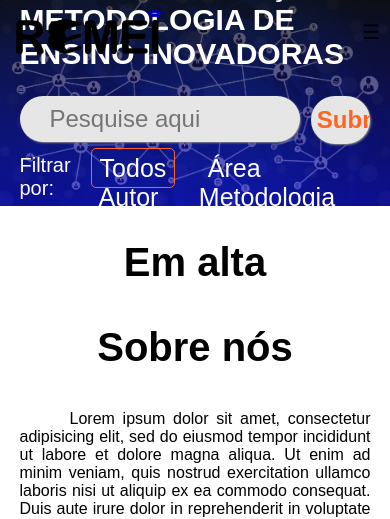
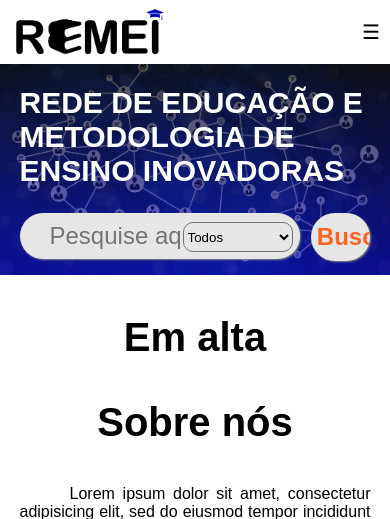
Before and after one commit to Guilherme-Veras/REMEI, a PHP site: page / in a window 390 px wide. Shown: the top 519 px of the page. Run offline with PHP 8.4, Linux system fonts and the light colour scheme; data that the repository does not hold is empty; some libraries are stand-ins or nearby versions.

Commit message:
Ajustes responsividade

```diff
--- a/www/back/funcsJS.php
+++ b/www/back/funcsJS.php
@@ -84,5 +84,8 @@
 	        openAreaModal();
 	    }
 	}
+	window.onresize = function(event) {
+		defineTamanhoInicio();
+	};
 
 </script>
--- a/www/backPaginas/JSinicio.php
+++ b/www/backPaginas/JSinicio.php
@@ -13,13 +13,19 @@
 
 
 	//definir posicao do header
+	function defineTamanhoInicio(){
 		telaWidth = document.getElementById('buscaSec').offsetWidth;
 		novaHeight = telaWidth / 1.84990253411306;
 		document.getElementById('buscaSec').style.height = novaHeight+"px";
 
 		descer = document.getElementsByClassName('descerBack');
 		for (i=0; i<descer.length; i++) {
+			if (telaWidth>1000) {
 				descer[i].style.marginTop = (novaHeight-75)+"px";
+			}else{
+				descer[i].style.marginTop = (novaHeight)+"px";
 			}
-
+		}
+	}
+	defineTamanhoInicio();
 </script>
--- a/www/css/inicio.css
+++ b/www/css/inicio.css
@@ -101,6 +101,16 @@ header *{
 	/*color: #ff6422;*/
 }
 
+.buscaSec .root .filtrosMobile{
+    position: absolute;
+    right: 25%;
+    margin-top: 9px;
+    background: #e6e6e6;
+    width: 110px;
+    height: 30px;
+    border-radius: 10px;
+}
+
 
 
 
@@ -112,3 +122,11 @@ header *{
 .root .sobre{
 	margin-bottom: 50px;
 }
+
+
+
+@media screen and (max-width: 1000px){
+	.buscaSec{
+		top: auto;
+	}
+}
--- a/www/css/main.css
+++ b/www/css/main.css
@@ -200,10 +200,20 @@ fieldset {
     cursor: pointer;
 }
 
+.mobile{
+    display: none !important;
+}
 
 @media screen and (max-width: 1000px){
 	.root{
 		width: 90%;
 	}
 
+    .web{
+        display: none !important;
+    }
+
+    .mobile{
+        display: inherit !important;
+    }
 }
--- a/www/paginas/inicio.php
+++ b/www/paginas/inicio.php
@@ -4,9 +4,16 @@
 			<h2>REDE DE EDUCAÇÃO E METODOLOGIA DE ENSINO INOVADORAS</h2>
 			<div class="inputsSearch">
 				<input type="text" class="searchInput" id="searchInput" name="busca" placeholder="Pesquise aqui">
-				<input type="submit" class="searchSubmit">
+				<select class="filtrosMobile mobile	">
+					<option>Todos</option>
+					<option>Área</option>
+					<option>Autor</option>
+					<option>Metodologia</option>
+					<option>Título</option>
+				</select>
+				<input type="submit" class="searchSubmit" value="Buscar">
 			</div>
-			<div class="inputsFiltros">
+			<div class="inputsFiltros web">
 				<label>Filtrar por:</label>
 				<input type="hidden" id="filtrosValue" name="filtro" value="0">
 				<ul>
```
Lines whose indentation alone changed are shown as unchanged.
